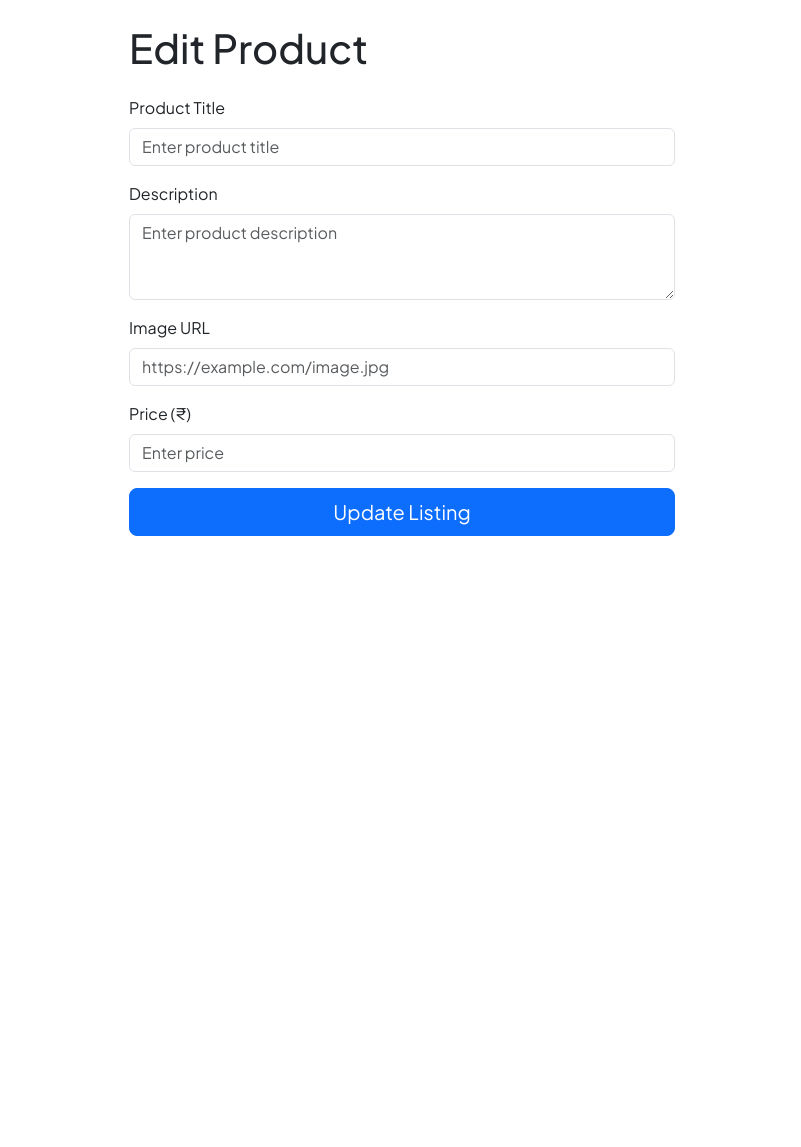
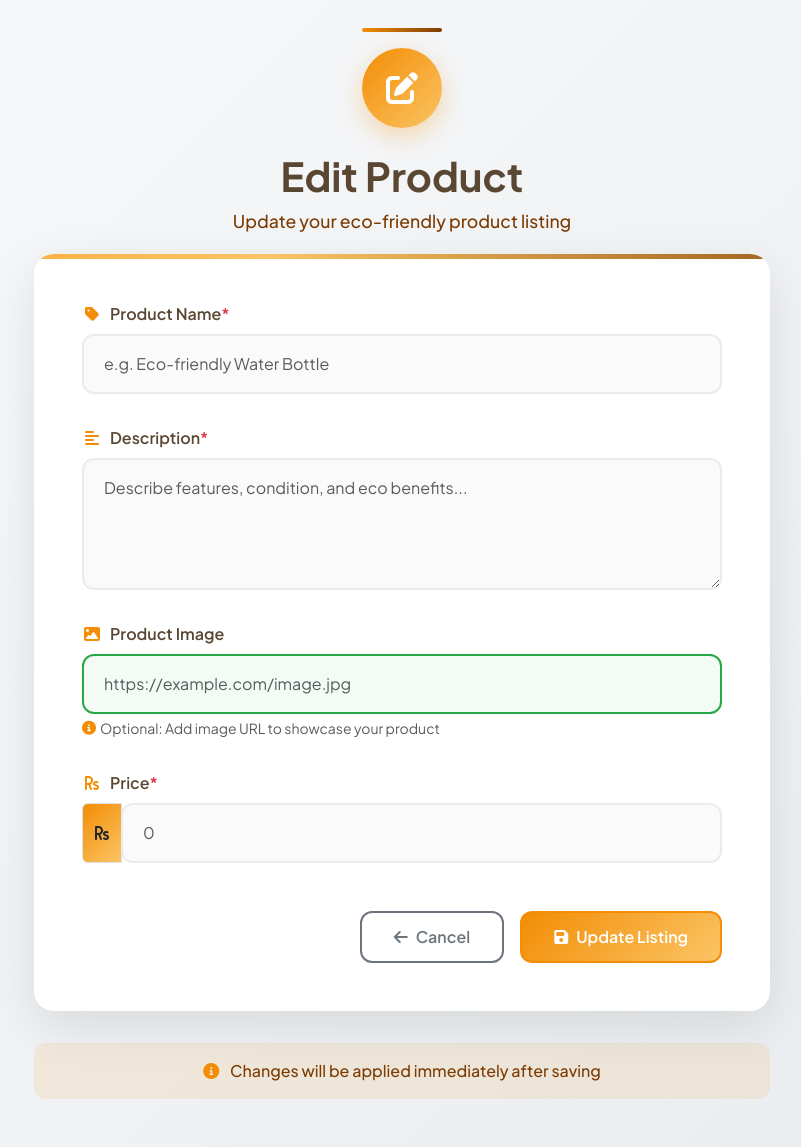
Before and after one commit to Anuraj-dev/EcoFinds, a Flask app: template templates/edit.html in a window 1280 px wide. Shown: the whole page, without its empty margins (238-1039 px from the left). Before the commit the page ends 536 px from the top, so only its background shows below. Run offline with Flask 3, Linux system fonts and the light colour scheme; the template is opened without the code that fills it, so the values that code supplies are empty.

Commit message:
Edit page designed

```diff
--- a/static/css/form.css
+++ b/static/css/form.css
@@ -3,12 +3,12 @@
 .form-container {
   background: linear-gradient(135deg, #f8f9fa 0%, #e9ecef 100%) !important;
   min-height: 100vh !important;
-  padding: 2rem 0 !important;
+  /* padding: 2rem 0 !important; */
 }
 
 .form-header {
   text-align: center !important;
-  margin-bottom: 3rem !important;
+  margin-bottom: 1.2rem !important;
   position: relative !important;
 }
 
--- a/templates/edit.html
+++ b/templates/edit.html
@@ -1,47 +1,76 @@
 {% extends "layout.html" %} {% block body %}
 
-<div class="container mt-4">
+<div class="form-container">
+  <div class="container py-5">
     <div class="row justify-content-center">
-    <div class="col-md-6">
-      <h1 class="mb-4">Edit Product</h1>
+      <div class="col-12 col-md-10 col-lg-8">
+        <!-- Header Section -->
+        <div class="form-header">
+          <div class="form-icon">
+            <i class="fas fa-edit"></i>
+          </div>
+          <h1 class="form-title">Edit Product</h1>
+          <p class="form-subtitle">Update your eco-friendly product listing</p>
+        </div>
+
+        <!-- Form Card -->
+        <div class="form-card">
+          <div class="form-body">
             <form
               method="POST"
               action="/products/{{product.id}}"
               class="needs-validation"
-        novalidate>
-        <div class="mb-3">
-          <label for="title" class="form-label">Product Title</label>
+              novalidate
+              id="editProductForm">
+              <!-- Product Name -->
+              <div class="form-group">
+                <label for="title" class="form-label">
+                  <i class="fas fa-tag"></i>Product Name
+                  <span class="text-danger">*</span>
+                </label>
                 <input
                   type="text"
                   class="form-control"
                   name="title"
                   id="title"
-            placeholder="Enter product title"
+                  placeholder="e.g. Eco-friendly Water Bottle"
                   value="{{product.title}}"
                   required
                   minlength="3"
                   maxlength="100" />
                 <div class="invalid-feedback">
-            Please provide a valid product title (3-100 characters)
+                  <i class="fas fa-exclamation-circle me-1"></i>
+                  Please provide a valid product name (3-100 characters)
                 </div>
               </div>
 
-        <div class="mb-3">
-          <label for="description" class="form-label">Description</label>
+              <!-- Description -->
+              <div class="form-group">
+                <label for="description" class="form-label">
+                  <i class="fas fa-align-left"></i>Description
+                  <span class="text-danger">*</span>
+                </label>
                 <textarea
                   class="form-control"
                   name="description"
                   id="description"
-            rows="3"
-            placeholder="Enter product description"
-            required>
+                  rows="4"
+                  placeholder="Describe features, condition, and eco benefits..."
+                  required
+                  style="resize: vertical">
 {{product.description}}</textarea
                 >
-          <div class="invalid-feedback">Please provide a description</div>
+                <div class="invalid-feedback">
+                  <i class="fas fa-exclamation-circle me-1"></i>
+                  Please provide a detailed description
+                </div>
               </div>
 
-        <div class="mb-3">
-          <label for="image_url" class="form-label">Image URL</label>
+              <!-- Image URL -->
+              <div class="form-group">
+                <label for="image_url" class="form-label">
+                  <i class="fas fa-image"></i>Product Image
+                </label>
                 <input
                   type="url"
                   class="form-control"
@@ -49,33 +78,109 @@
                   id="image_url"
                   placeholder="https://example.com/image.jpg"
                   value="{{product.image_url}}" />
-          <div class="invalid-feedback">Please provide a valid URL.</div>
+                <div class="form-text">
+                  <i class="fas fa-info-circle"></i>
+                  Optional: Add image URL to showcase your product
+                </div>
               </div>
 
-        <div class="mb-3">
-          <label for="price" class="form-label">Price (₹)</label>
+              <!-- Price -->
+              <div class="form-group">
+                <label for="price" class="form-label">
+                  <i class="fas fa-rupee-sign"></i>Price
+                  <span class="text-danger">*</span>
+                </label>
+                <div class="input-group">
+                  <span class="input-group-text">
+                    <i class="fas fa-rupee-sign"></i>
+                  </span>
                   <input
                     type="number"
                     class="form-control"
                     name="price"
                     id="price"
-            placeholder="Enter price"
+                    placeholder="0"
                     value="{{product.price}}"
                     required
-            min="1" />
+                    min="1"
+                    step="1" />
+                </div>
                 <div class="invalid-feedback">
-            Please provide a valid price (greater than ₹0).
+                  <i class="fas fa-exclamation-circle me-1"></i>
+                  Please provide a valid price (greater than ₹0)
                 </div>
               </div>
 
-        <div class="d-grid">
-          <button type="submit" class="btn btn-primary btn-lg">
-            Update Listing
+              <!-- Form Actions -->
+              <div class="form-actions">
+                <button
+                  type="button"
+                  class="btn-cancel"
+                  onclick="history.back()">
+                  <i class="fas fa-arrow-left me-2"></i>Cancel
+                </button>
+                <button type="submit" class="btn-submit" id="updateBtn">
+                  <i class="fas fa-save me-2"></i>Update Listing
                 </button>
               </div>
             </form>
           </div>
         </div>
+
+        <!-- Help Text -->
+        <div class="help-text">
+          <i class="fas fa-info-circle"></i>
+          Changes will be applied immediately after saving
+        </div>
+      </div>
+    </div>
+  </div>
 </div>
 
+<!-- Bootstrap Form Validation Script -->
+<script>
+  (function () {
+    "use strict";
+
+    const form = document.getElementById("editProductForm");
+    const updateBtn = document.getElementById("updateBtn");
+
+    form.addEventListener("submit", function (event) {
+      if (!form.checkValidity()) {
+        event.preventDefault();
+        event.stopPropagation();
+
+        // Add shake animation to invalid fields
+        const invalidFields = form.querySelectorAll(":invalid");
+        invalidFields.forEach((field) => {
+          field.classList.add("animate__animated", "animate__headShake");
+          setTimeout(() => {
+            field.classList.remove("animate__animated", "animate__headShake");
+          }, 1000);
+        });
+      } else {
+        // Show loading state
+        updateBtn.innerHTML =
+          '<i class="fas fa-spinner fa-spin me-2"></i>Updating...';
+        updateBtn.disabled = true;
+      }
+
+      form.classList.add("was-validated");
+    });
+
+    // Real-time validation feedback
+    const inputs = form.querySelectorAll("input, textarea");
+    inputs.forEach((input) => {
+      input.addEventListener("input", function () {
+        if (this.checkValidity()) {
+          this.classList.remove("is-invalid");
+          this.classList.add("is-valid");
+        } else {
+          this.classList.remove("is-valid");
+          this.classList.add("is-invalid");
+        }
+      });
+    });
+  })();
+</script>
 {% endblock %}
--- a/templates/layout.html
+++ b/templates/layout.html
@@ -21,7 +21,8 @@
     <link
       rel="stylesheet"
       href="{{ url_for('static', filename='css/show.css') }}" />
-    {% endif %} {% if request.path == '/products/new' %}
+    {% endif %} {% if request.path == '/products/new' or '/edit' in request.path
+    %}
     <link
       rel="stylesheet"
       href="{{ url_for('static', filename='css/form.css') }}" />
```
Also changed, not shown: templates/new.html (+20 -11 lines), shell_commands.py (deleted). Lines whose indentation alone changed are shown as unchanged.
